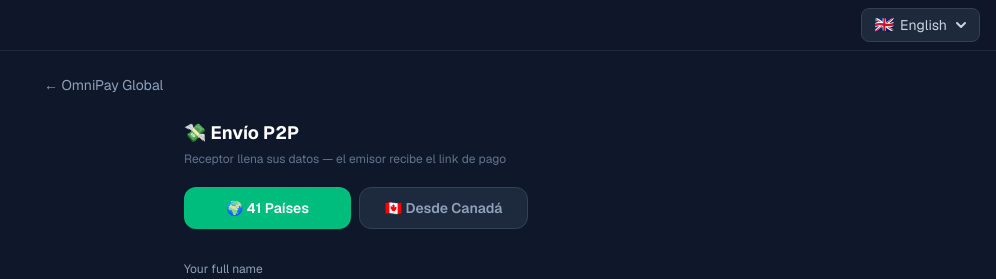
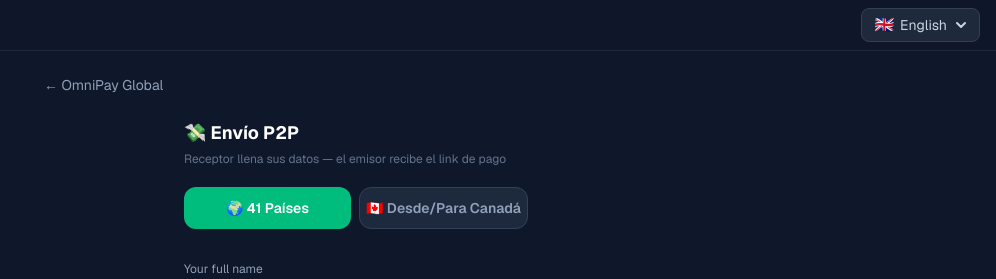
Before and after one commit to Papayo15/Omnipay, a Next.js app: page /p2p in a window 1280 px wide. Shown: the top 279 px of the page, without its empty margins (284-1280 px from the left). Built offline with nearby package versions, Linux system fonts and the light colour scheme.

Commit message:
fix: Canada tab covers both directions (desde/para) until Bridge activates
Co-Authored-By: Claude Sonnet 4.6 <noreply@anthropic.com>

```diff
--- a/app/p2p/page.tsx
+++ b/app/p2p/page.tsx
@@ -421,7 +421,7 @@ export default function P2PPage() {
                 : "bg-slate-800 text-slate-400 border border-slate-700 hover:text-white"
             }`}
           >
-            🇨🇦 Desde Canadá
+            🇨🇦 Desde/Para Canadá
           </button>
         </div>
       </div>
@@ -432,7 +432,7 @@ export default function P2PPage() {
           {caStep === "form" ? (
             <>
               <p className="text-slate-500 text-xs bg-slate-800/60 border border-slate-700 rounded-xl px-4 py-3 leading-relaxed">
-                📋 El receptor llena sus datos bancarios. El emisor envía CAD a nuestra cuenta Wise y nosotros lo reenviamos al destino vía Bridge o Wise.
+                📋 Cubre envíos <strong className="text-slate-300">desde</strong> Canadá a otro país, y envíos <strong className="text-slate-300">hacia</strong> una cuenta canadiense. Todo vía nuestra cuenta Wise — procesamos manualmente hasta que Bridge esté activo.
               </p>
 
               {/* Nombre receptor */}
```
